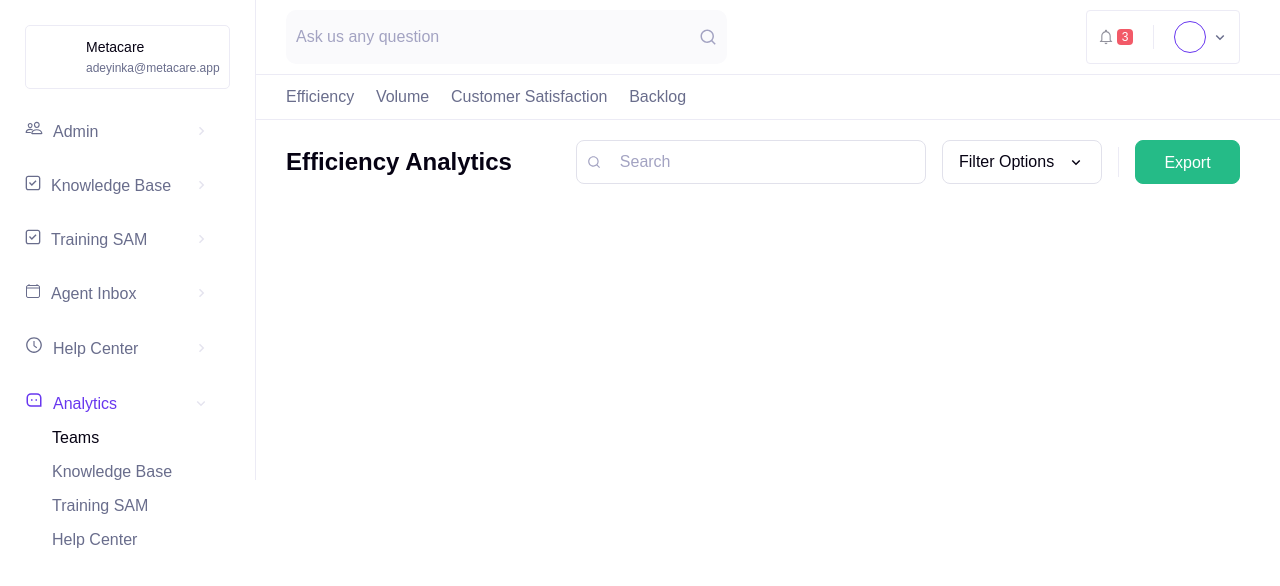
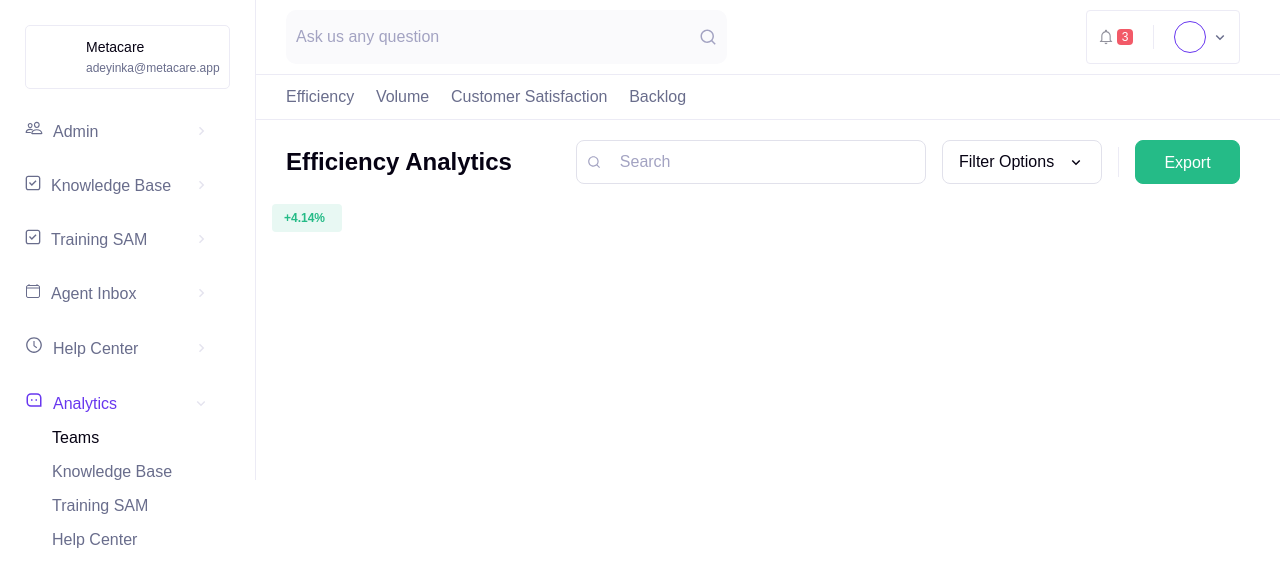
Before and after one commit to olamide234/metacare-app, a React (Create React App) app: page / in a window 1280 px wide. Shown: the top 586 px of the page. Built offline with nearby package versions, Linux system fonts and the light colour scheme.

Commit message:
percenatge component complete

```diff
--- a/src/App.js
+++ b/src/App.js
@@ -13,6 +13,7 @@ function App() {
         <UpperNav/>
         <LowerNav/>
         <Header/>
+        <Percentage/>
       </div>
     </div>
   );
--- a/src/components/percentage/Percentage.css
+++ b/src/components/percentage/Percentage.css
@@ -0,0 +1,12 @@
+.care__percentage{
+    width: 70px;
+    font-weight: 600;
+    font-size: 12px;
+    line-height: 20px;
+    align-items: center;
+    padding: 4px 12px;
+    margin: 0px 16px;
+    border-radius: 4px;
+    color: #25BB87;
+    background: rgba(37, 187, 135, 0.1);
+}
--- a/src/components/percentage/Percentage.js
+++ b/src/components/percentage/Percentage.js
@@ -0,0 +1,10 @@
+import React from 'react'
+import "./Percentage.css"
+
+export default function Percentage() {
+    return (
+        <div className="care__percentage">
+            +4.14%
+        </div>
+    )
+}
```
